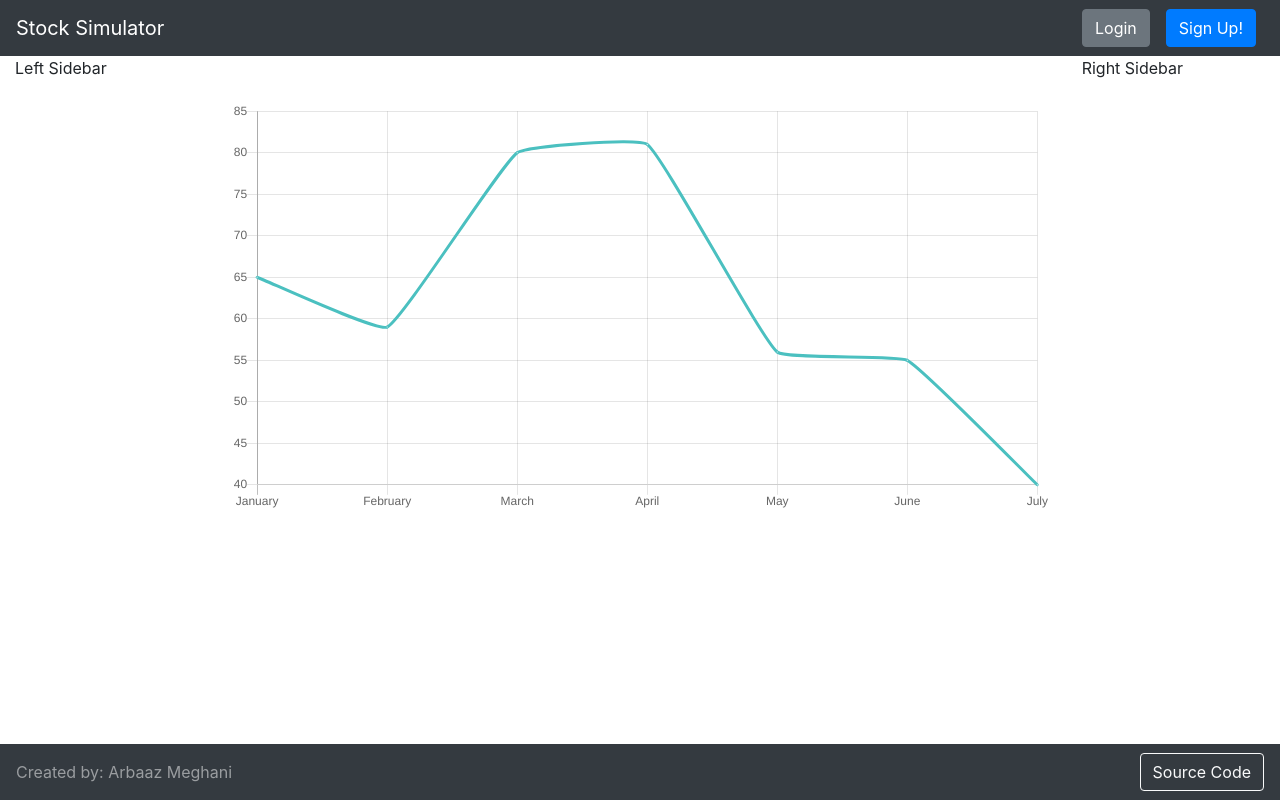
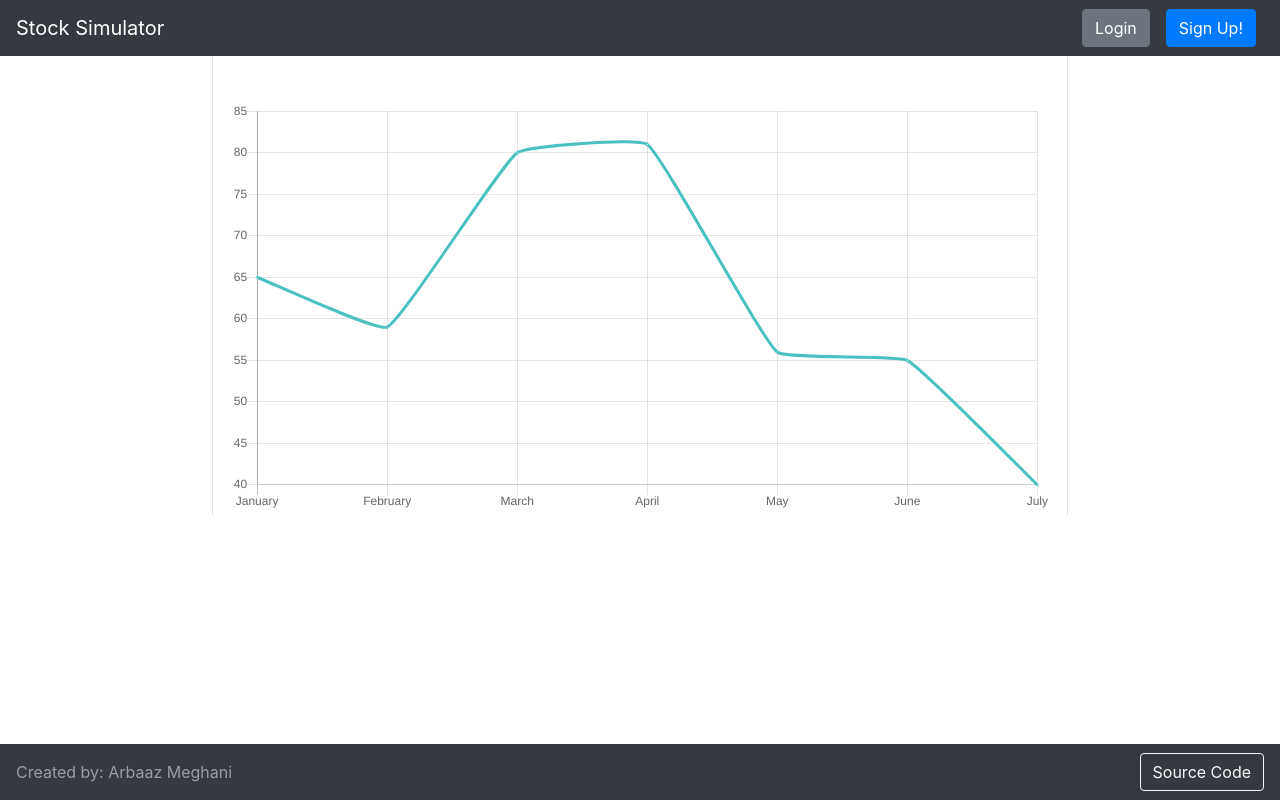
Before and after one commit to ArbaazMeghani/stock-simulator, a React (Create React App) app in the folder client/: page / in a window 1280 px wide. Built offline with nearby package versions, Linux system fonts and the light colour scheme.

Commit message:
Add layout for sidebars

```diff
--- a/client/src/components/Body.js
+++ b/client/src/components/Body.js
@@ -3,15 +3,17 @@ import Row from 'react-bootstrap/Row';
 import Col from 'react-bootstrap/Col';
 import Container from 'react-bootstrap/Container';
 import MainChart from './chartArea/MainChart';
+import LeftSidebar from './leftSidebar/LeftSidebar';
+import RightSidebar from './rightSidebar/RightSidebar';
 
 export default class Body extends React.Component {
   render() {
     return (
       <Container fluid>
          <Row>
-          <Col>Left Sidebar</Col>
+          <Col className="border-right"> <LeftSidebar /> </Col>
           <Col xs={8}> <MainChart /> </Col>
-          <Col>Right Sidebar</Col>
+          <Col className="border-left"> <RightSidebar /> </Col>
         </Row>
       </Container>
     );
--- /dev/null
+++ b/client/src/components/leftSidebar/LeftSidebar.js
@@ -0,0 +1,13 @@
+import React from 'react';
+import SearchBar from './SearchBar';
+import WatchList from './WatchList';
+import Container from 'react-bootstrap/Container';
+
+export default function LeftSidebar() {
+  return (
+    <Container fluid>
+      <SearchBar />
+      <WatchList />
+    </Container>
+  );
+}
--- /dev/null
+++ b/client/src/components/leftSidebar/SearchBar.js
@@ -0,0 +1,11 @@
+import React from 'react';
+
+export default class SearchBar extends React.Component {
+  render() {
+    return (
+      <div>
+
+      </div>
+    );
+  }
+}
--- /dev/null
+++ b/client/src/components/leftSidebar/WatchList.js
@@ -0,0 +1,11 @@
+import React from 'react';
+
+export default class WatchList extends React.Component {
+  render() {
+    return (
+      <div>
+
+      </div>
+    );
+  }
+}
--- /dev/null
+++ b/client/src/components/rightSidebar/InformationPane.js
@@ -0,0 +1,11 @@
+import React from 'react';
+
+export default class InformationPane extends React.Component {
+  render() {
+    return (
+      <div>
+
+      </div>
+    );
+  }
+}
--- /dev/null
+++ b/client/src/components/rightSidebar/RightSidebar.js
@@ -0,0 +1,13 @@
+import React from 'react';
+import Container from 'react-bootstrap/Container';
+import InformationPane from './InformationPane';
+import TransactionPane from './TransactionPane';
+
+export default function RightSidebar() {
+  return (
+    <Container fluid>
+      <InformationPane />
+      <TransactionPane />
+    </Container>
+  );
+}
--- /dev/null
+++ b/client/src/components/rightSidebar/TransactionPane.js
@@ -0,0 +1,11 @@
+import React from 'react';
+
+export default class TransactionPane extends React.Component {
+  render() {
+    return (
+      <div>
+
+      </div>
+    );
+  }
+}
```
